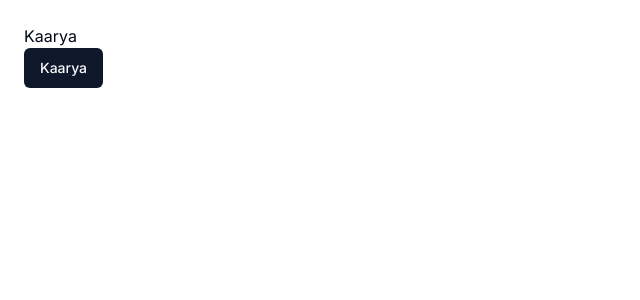
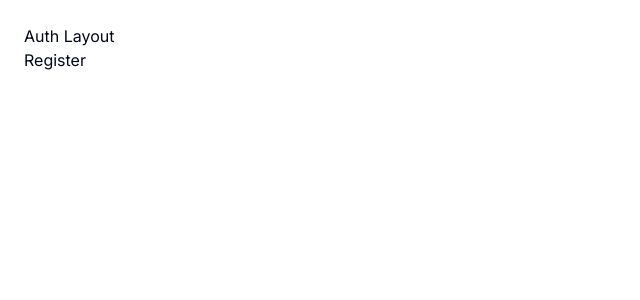
Before and after one commit to trishan9/Kaarya, a React (Vite) app in the folder client/: page /register in a window 1280 px wide. Shown: the top 300 px of the page, without its empty margins (0-640 px from the left). Built offline with nearby package versions, Linux system fonts and the light colour scheme.

Commit message:
routing, tanstack query, zustand, hook form, and toasters setup

```diff
--- a/client/src/App.tsx
+++ b/client/src/App.tsx
@@ -1,11 +1,20 @@
-import { Button } from "./components/ui/button";
+import { Suspense } from "react";
+
+import { QueryClient, QueryClientProvider } from "@tanstack/react-query";
+import AppRoutes from "./Routes";
+import ToastProvider from "./components/providers/ToastProvider";
+
+const queryClient = new QueryClient();
 
 function App() {
   return (
-    <div className="p-6">
-      <h1>Kaarya</h1>
-      <Button>Kaarya</Button>
-    </div>
+    <QueryClientProvider client={queryClient}>
+      <Suspense fallback={<p className="p-6">Loading...</p>}>
+        <AppRoutes />
+
+        <ToastProvider />
+      </Suspense>
+    </QueryClientProvider>
   );
 }
 
--- /dev/null
+++ b/client/src/Routes.tsx
@@ -0,0 +1,26 @@
+import { BrowserRouter, Outlet, Route, Routes } from "react-router";
+import { Home, Login, Register } from "./pages";
+
+const AppRoutes = () => {
+  return (
+    <BrowserRouter>
+      <Routes>
+        <Route index element={<Home />} />
+
+        <Route
+          element={
+            <div className="p-6">
+              Auth Layout
+              <Outlet />
+            </div>
+          }
+        >
+          <Route path="login" element={<Login />} />
+          <Route path="register" element={<Register />} />
+        </Route>
+      </Routes>
+    </BrowserRouter>
+  );
+};
+
+export default AppRoutes;
--- /dev/null
+++ b/client/src/components/providers/ToastProvider.tsx
@@ -0,0 +1,8 @@
+import { ToastContainer } from "react-toastify";
+import "react-toastify/dist/ReactToastify.css";
+
+const ToastProvider = () => {
+  return <ToastContainer position="bottom-right" theme="colored" />;
+};
+
+export default ToastProvider;
--- /dev/null
+++ b/client/src/pages/Home.tsx
@@ -0,0 +1,9 @@
+const Home = () => {
+  return (
+    <div className="p-6">
+      <h1>Home</h1>
+    </div>
+  );
+};
+
+export default Home;
--- /dev/null
+++ b/client/src/pages/auth/Login.tsx
@@ -0,0 +1,9 @@
+const Login = () => {
+  return (
+    <div>
+      <h1>Login</h1>
+    </div>
+  );
+};
+
+export default Login;
--- /dev/null
+++ b/client/src/pages/auth/Register.tsx
@@ -0,0 +1,9 @@
+const Register = () => {
+  return (
+    <div>
+      <h1>Register</h1>
+    </div>
+  );
+};
+
+export default Register;
--- /dev/null
+++ b/client/src/pages/index.ts
@@ -0,0 +1,7 @@
+import { lazy } from "react";
+
+import Home from "./Home";
+const Login = lazy(() => import("./auth/Login"));
+const Register = lazy(() => import("./auth/Register"));
+
+export { Home, Login, Register };
```
Also changed, not shown: client/package.json (+9 -1 lines), client/src/pages/auth/_components/AuthLayout.tsx (added), client/src/pages/auth/_components/LoginForm.tsx (added), client/src/pages/auth/_components/RegisterForm.tsx (added), 1 other file (tests, documents, lock files or other folders).
